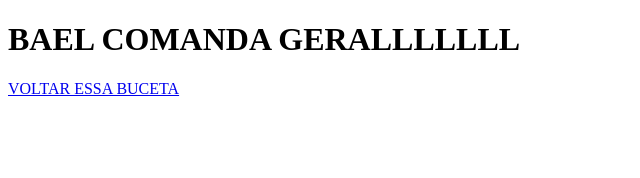
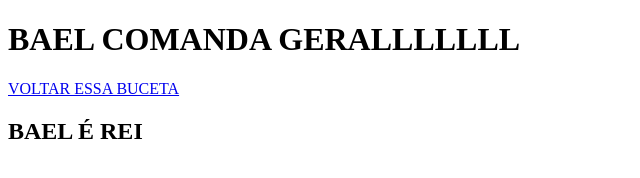
Before and after one commit to Baelvalladao/teste, a website: page vendas.html in a window 1280 px wide. Shown: the whole page, without its empty margins (0-640 px from the left). Drawn offline with Linux system fonts and the light colour scheme.

Commit message:
TESTE BRANCH

```diff
--- a/vendas.html
+++ b/vendas.html
@@ -8,5 +8,6 @@
 <body>
     <h1>BAEL COMANDA GERALLLLLLL</h1>
     <a href="index.html">VOLTAR ESSA BUCETA</a>
+    <h2>BAEL É REI </h2>
 </body>
 </html>
```
